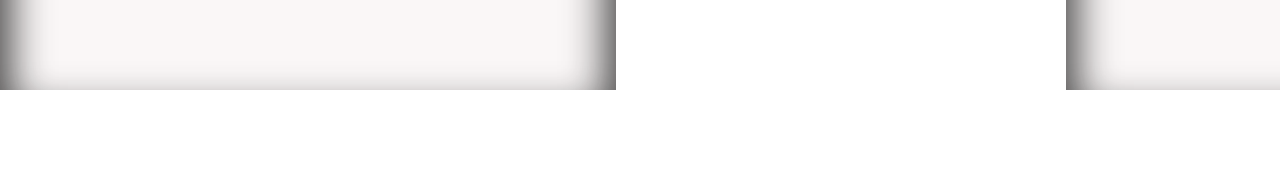
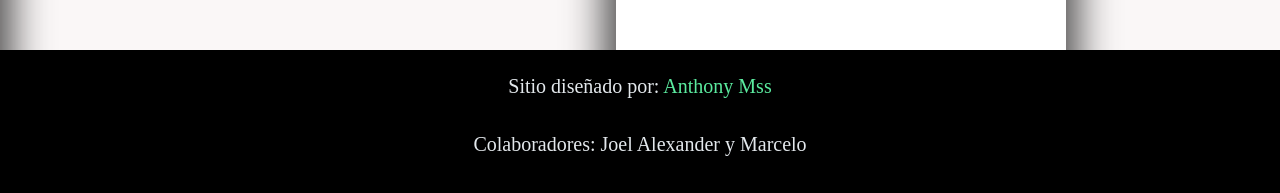
Before and after one commit to Anthonymss/Actividades_Spring_React, a React (Vite) app in the folder aplicacion-react/: page /perfil in a window 1280 px wide. Shown: the part 750-943 px from the top of the page. Before the commit the page ends 840 px from the top, so only its background shows below. Built offline with nearby package versions, Linux system fonts and the light colour scheme; a web font is replaced by a local one.

Commit message:
errores corregidos

```diff
--- a/aplicacion-react/src/App.jsx
+++ b/aplicacion-react/src/App.jsx
@@ -27,7 +27,7 @@ function App() {
           </div>
 
         </BrowserRouter>
-
+        <Footer/>
 
       </div>
     </>
--- a/aplicacion-react/src/components/Perfil.jsx
+++ b/aplicacion-react/src/components/Perfil.jsx
@@ -20,7 +20,6 @@ const Perfil = () => {
                 <p>Puntos:</p>
                 <p className='profile-puntosT'>{puntos}</p>
             </div>
-
         </div>
         <div className="xdxd"></div>
     </div>
--- a/aplicacion-react/src/css/perfil.css
+++ b/aplicacion-react/src/css/perfil.css
@@ -65,6 +65,7 @@
     box-shadow: inset 0 30px 40px 10px rgba(15, 15, 15, 0.8)
 
 }
+
 @media only screen and (max-width:412px) {
     .profile{
         padding: 50px;
--- a/aplicacion-react/src/keepAlive.js
+++ b/aplicacion-react/src/keepAlive.js
@@ -12,4 +12,5 @@ document.addEventListener('DOMContentLoaded', function() {
         });
     }
     setInterval(keepSessionAlive, 300000);
-  });
+  }
+);
```
